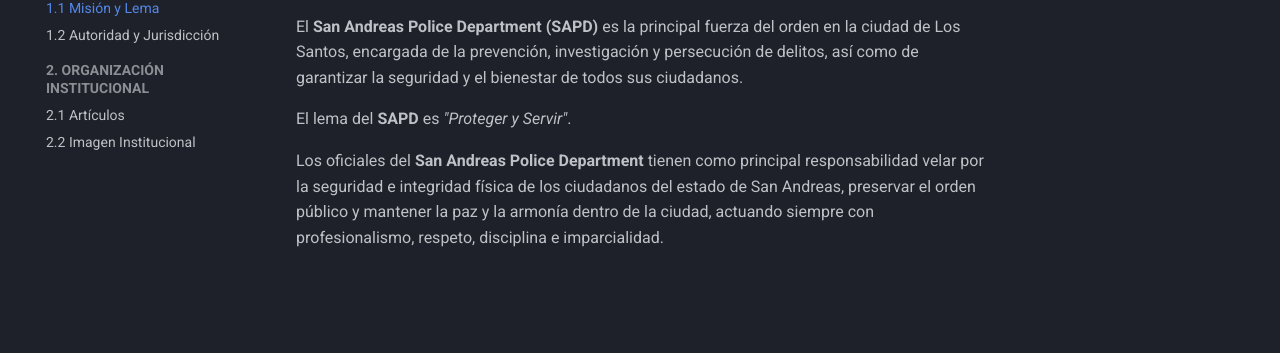
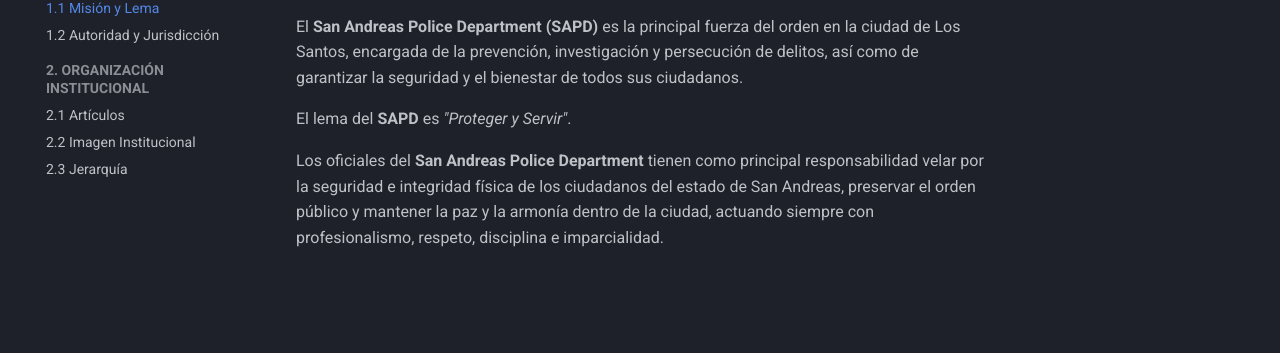
Before and after one commit to normativa-lspd-infinity-rp/Normativa-LSPD, an MkDocs documentation site: the page built from docs/index.md, in a window 1280 px wide. Shown: the part 166-519 px from the top of the page. Built offline with MkDocs 1.6.1 and Material for MkDocs 9.7.7, drawn with Linux system fonts in a browser that asks for light colours.

Commit message:
Update mkdocs.yml

```diff
--- a/mkdocs.yml
+++ b/mkdocs.yml
@@ -36,3 +36,4 @@ nav:
   - 2. ORGANIZACIÓN INSTITUCIONAL:
       - 2.1 Artículos: organizacion/articulos.md
       - 2.2 Imagen Institucional: organizacion/imagen-institucional.md
+      - 2.3 Jerarquía: organizacion/jerarquia.md
```
